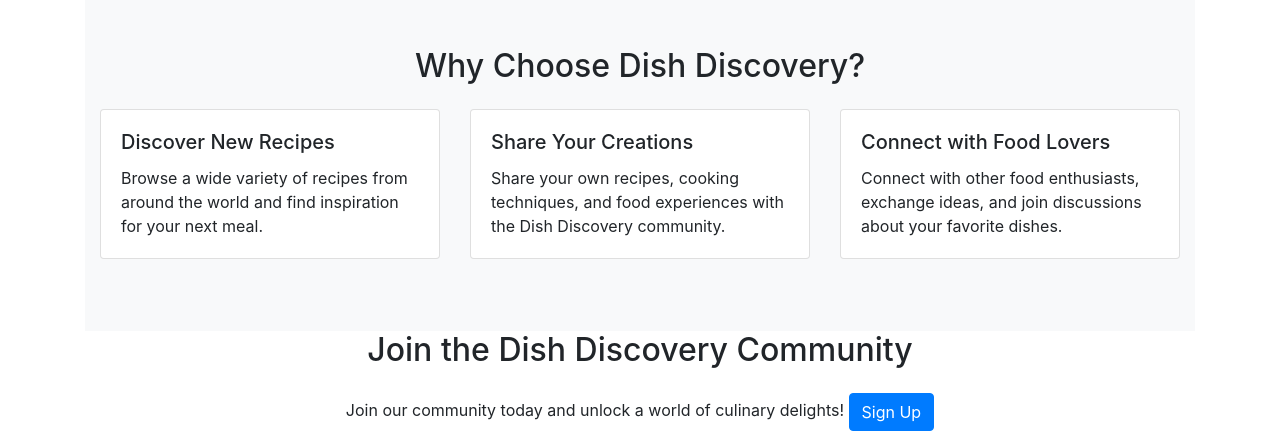
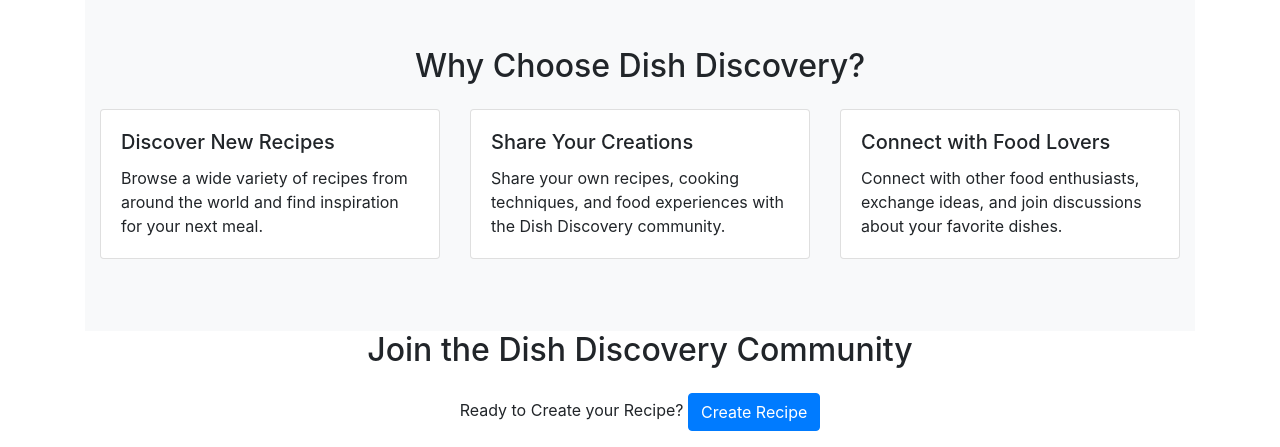
Before and after one commit to stanly08/dish-discovery, a Flask app: page /about in a window 1280 px wide. Shown: the part 583-1030 px from the top of the page. Run offline with Flask 3, Linux system fonts and the light colour scheme; some libraries are stand-ins or nearby versions.

Commit message:
edited the about page

```diff
--- a/app/templates/about.html
+++ b/app/templates/about.html
@@ -57,11 +57,13 @@
 <section class="container">
   <h2 class="text-center mb-4">Join the Dish Discovery Community</h2>
   {% if current_user.is_authenticated %}
-  <p class="text-center">Ready to start exploring? <a href="#" class="btn btn-primary">Get Started</a></p>
+  <p class="text-center">
+    Ready to start exploring? <a href="{{ url_for('home.register') }}" class="btn btn-primary">Get Started</a>
+  </p>
   {% else %}
   <p class="text-center">
-    Join our community today and unlock a world of culinary delights!
-    <a href="{{ url_for('auth.register') }}" class="btn btn-primary">Sign Up</a>
+    Ready to Create your Recipe?
+    <a href="{{ url_for('recipe.create_recipe_page') }}" class="btn btn-primary">Create Recipe</a>
   </p>
   {% endif %}
 </section>
```
